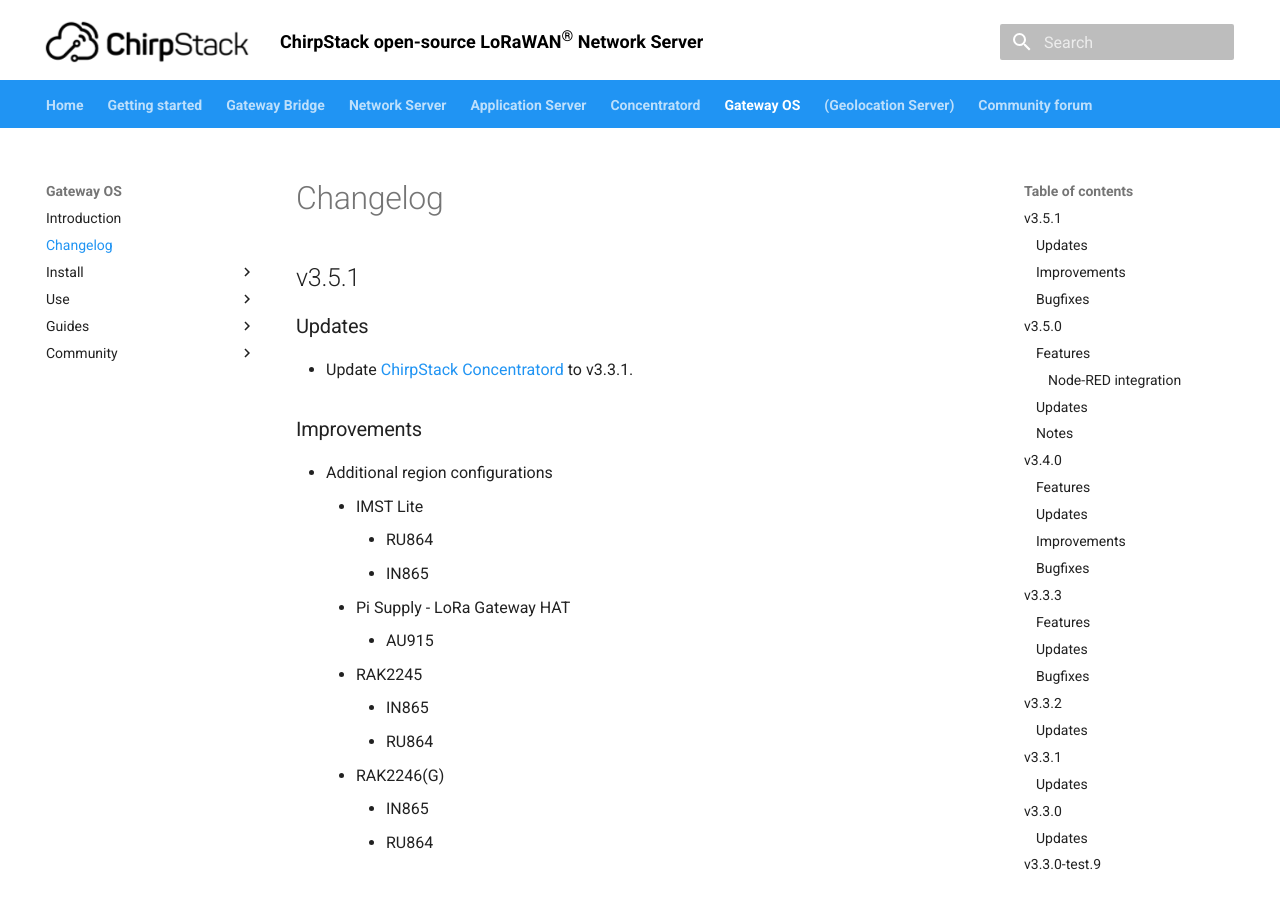
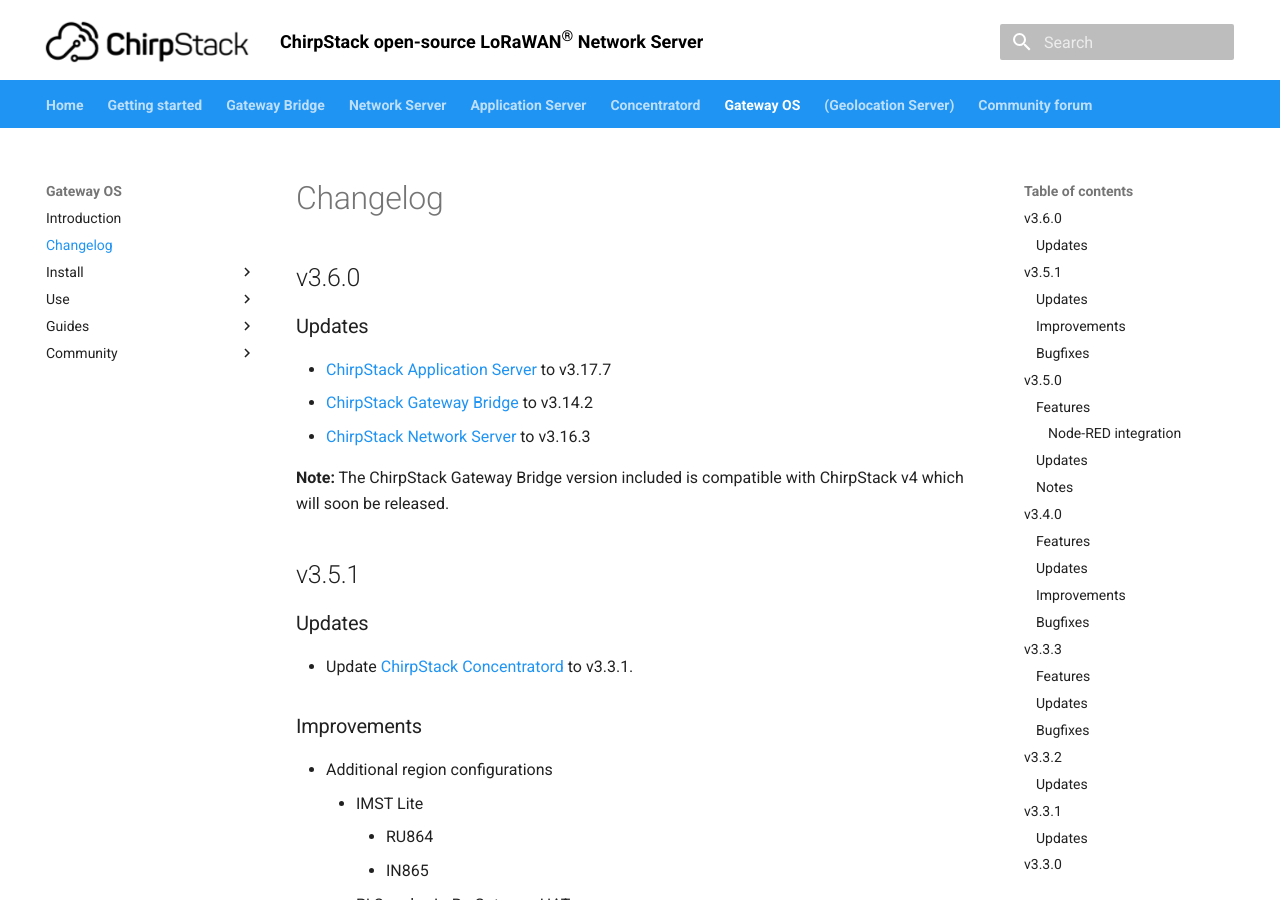
Before and after one commit to brocaar/chirpstack-docs, an MkDocs documentation site: the page built from docs/gateway-os/changelog.md, in a window 1280 px wide and 900 px high. Built offline with MkDocs 1.6.1 and Material for MkDocs 9.7.7, drawn with Linux system fonts in a browser that asks for light colours.

Commit message:
Update ChirpStack Gateway OS changelog + bump version.

```diff
--- a/docs/gateway-os/changelog.md
+++ b/docs/gateway-os/changelog.md
@@ -1,4 +1,15 @@
 # Changelog
+
+## v3.6.0
+
+### Updates
+
+* [ChirpStack Application Server](https://www.chirpstack.io/application-server) to v3.17.7
+* [ChirpStack Gateway Bridge](https://www.chirpstack.io/gateway-bridge) to v3.14.2
+* [ChirpStack Network Server](https://www.chirpstack.io/network-server) to v3.16.3
+
+**Note:** The ChirpStack Gateway Bridge version included is compatible with
+ChirpStack v4 which will soon be released.
 
 ## v3.5.1
 
--- a/mkdocs.yml
+++ b/mkdocs.yml
@@ -22,7 +22,7 @@
   network_server:
     version: 3.16.3
   gateway_os:
-    version: 3.5.1
+    version: 3.6.0
   concentratord:
     version: 3.3.2
 plugins:
```
